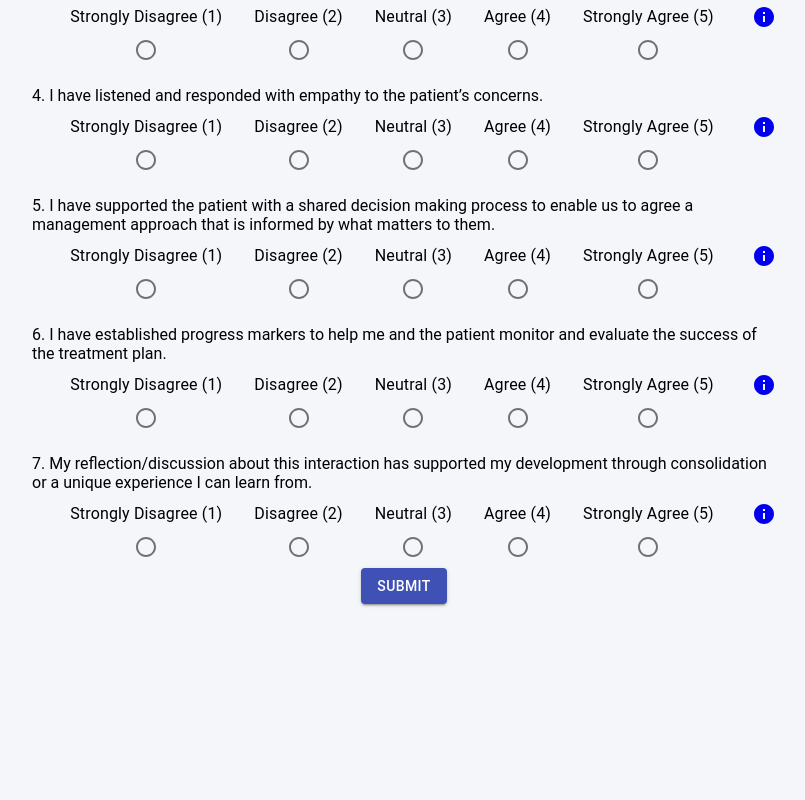
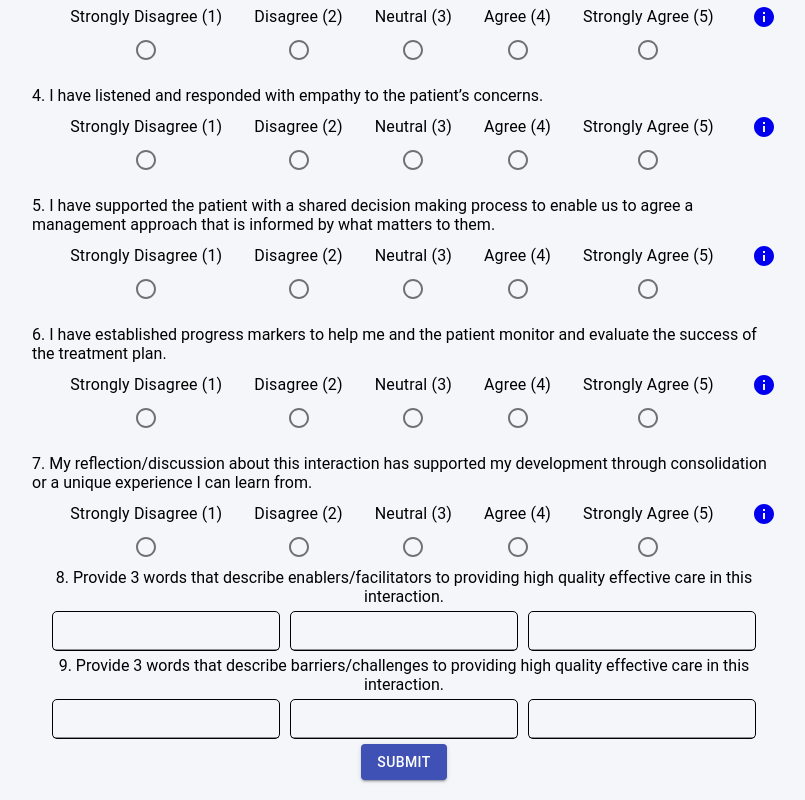
Before and after one commit to UCLComputerScience/COMP0016_2020_21_Team20, a Next.js app: page /self-assessment in a window 1280 px wide. Shown: the part 494-1294 px from the top of the page, without its empty margins (236-1041 px from the left). Before the commit the page ends 1118 px from the top, so only its background shows below. Built offline with nearby package versions, Linux system fonts and the light colour scheme.

Commit message:
Update Self Assessment page to use WordsQuestion better
Co-authored-by: Matthieu Schulz <Matthew.schulz.19@ucl.ac.uk>
Co-authored-by: Zielinski <zcabmzi@ucl.ac.uk>

```diff
--- a/pages/self-assessment.js
+++ b/pages/self-assessment.js
@@ -1,6 +1,6 @@
 import { useState } from 'react';
 
-import { LikertScaleQuestion, AlertDialog } from '../components';
+import { LikertScaleQuestion, AlertDialog, WordsQuestion } from '../components';
 
 import {
   Button,
@@ -16,7 +16,7 @@ import {
 
 import styles from './self-assessment.module.css';
 
-const questions = [
+const likertScaleQuestions = [
   {
     question:
       'I am confident/reassured that I have screened for serious pathology to an appropriate level in this case.',
@@ -61,6 +61,19 @@ const questions = [
   },
 ];
 
+const wordsQuestions = [
+  {
+    question:
+      'Provide 3 words that describe enablers/facilitators to providing high quality effective care in this interaction.',
+    questionId: 8,
+  },
+  {
+    question:
+      'Provide 3 words that describe barriers/challenges to providing high quality effective care in this interaction.',
+    questionId: 9,
+  },
+];
+
 function selfAssessment() {
   const [showDialog, setShowDialog] = useState(false);
   const [dialogTitle, setDialogTitle] = useState(null);
@@ -68,25 +81,32 @@ function selfAssessment() {
   const [dialogActions, setDialogActions] = useState([]);
 
   const handleSubmit = () => {
-    const answeredQuestions = questions.filter(
+    const answeredQuestions = likertScaleQuestions.filter(
       q => typeof q.score !== 'undefined'
     ).length;
 
-    if (answeredQuestions !== questions.length) {
+    if (answeredQuestions !== likertScaleQuestions.length) {
       setDialogTitle('Error');
       setDialogText('Please ensure you have answered all questions');
       setDialogActions([
-        <Button onClick={() => setShowDialog(false)}>Edit my responses</Button>,
+        <Button key="alertdialog-confirm" onClick={() => setShowDialog(false)}>
+          Edit my responses
+        </Button>,
       ]);
     } else {
       setDialogTitle('Are you sure you want to submit?');
       setDialogText('Your answer will not be able to be changed.');
       setDialogActions([
-        <Button onClick={() => setShowDialog(false)}>Edit my responses</Button>,
-        <Button href="/self-assessment">Confirm submission</Button>,
+        <Button key="alertdialog-edit" onClick={() => setShowDialog(false)}>
+          Edit my responses
+        </Button>,
+        <Button key="alertdialog-confirm" href="/self-assessment">
+          Confirm submission
+        </Button>,
       ]);
     }
 
+    console.log(likertScaleQuestions, wordsQuestions);
     setShowDialog(true);
   };
 
@@ -130,7 +150,7 @@ function selfAssessment() {
       </div>
 
       <div className={styles.selfAssessmentContainer}>
-        {questions.map((question, i) => (
+        {likertScaleQuestions.map((question, i) => (
           <LikertScaleQuestion
             key={i}
             question={question.question}
@@ -138,6 +158,16 @@ function selfAssessment() {
             questionNumber={i + 1}
             questionUrl={question.url}
             onChange={score => (question.score = score)}
+          />
+        ))}
+
+        {wordsQuestions.map((question, i) => (
+          <WordsQuestion
+            key={i}
+            question={question.question}
+            questionId={question.questionId}
+            questionNumber={i + 8}
+            onChange={words => (question.words = words)}
           />
         ))}
 
```
